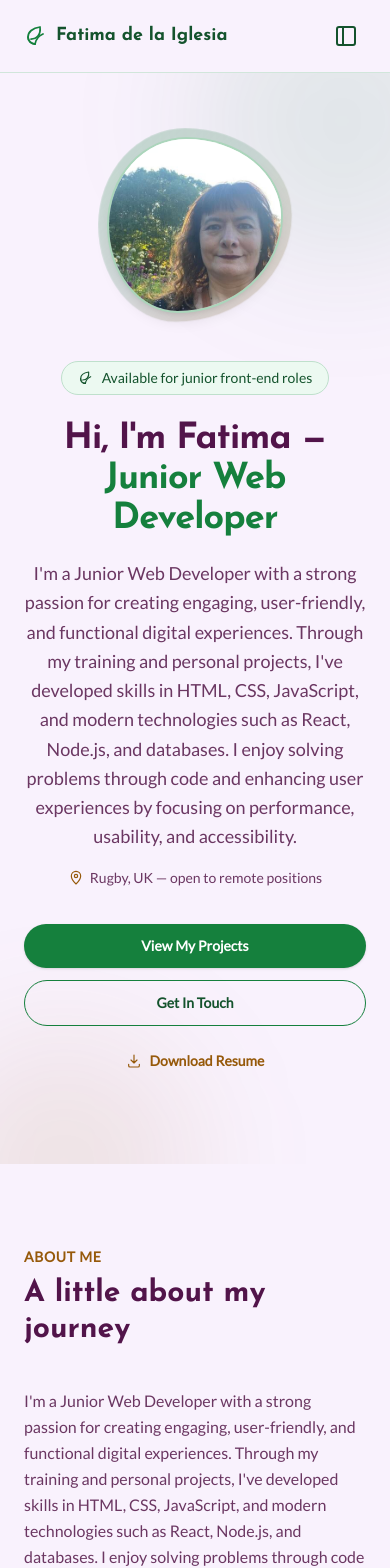
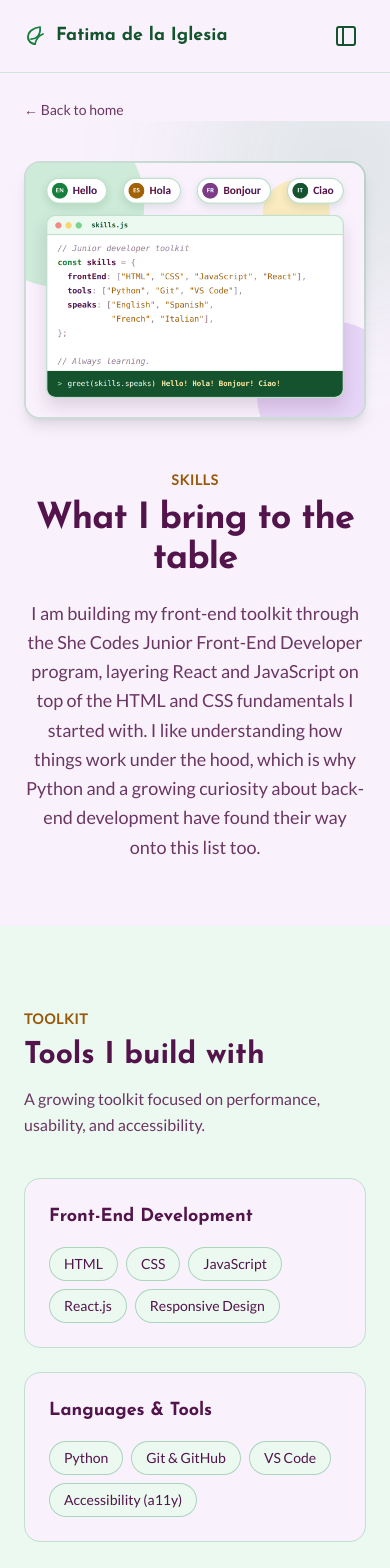
Before and after one commit to FatimadelaIglesia/new-portfolio, a Next.js app: page / in a window 390 px wide. Shown: the top 1568 px of the page. Built offline with nearby package versions, Linux system fonts and the light colour scheme.

Commit message:
Update page.tsx

```diff
--- a/src/app/page.tsx
+++ b/src/app/page.tsx
@@ -1,21 +1,112 @@
-import About from "@/components/About";
-import Contact from "@/components/Contact";
-import Hero from "@/components/Hero";
+import type { Metadata } from "next";
+import Image from "next/image";
+import Link from "next/link";
 import Navbar from "@/components/Navbar";
 import Footer from "@/components/Footer";
-import Projects from "@/components/Projects";
-import Skills from "@/components/Skills";
+import CtaBanner from "@/components/CtaBanner";
+import { skills } from "@/lib/data";
 
-export default function Home() {
+export const metadata: Metadata = {
+  title: "Skills",
+  description:
+    "The tools Fatima de la Iglesia builds with: HTML, CSS, JavaScript, React and Python, plus the four languages she speaks.",
+};
+
+export default function SkillsPage() {
   return (
     <>
       <Navbar />
       <main className="flex-1">
-        <Hero />
-        <About />
-        <Skills />
-        <Projects />
-        <Contact />
+        <div className="mx-auto max-w-[76rem] px-6 pt-6 sm:px-8">
+          <Link
+            href="/"
+            className="inline-flex items-center gap-1.5 text-sm font-medium text-text-muted transition-colors hover:text-primary"
+          >
+            {"\u2190"} Back to home
+          </Link>
+        </div>
+
+        <section className="relative overflow-hidden px-6 pt-10 pb-16 sm:px-8 sm:pt-16">
+          <div
+            aria-hidden="true"
+            className="pointer-events-none absolute -top-24 -right-24 h-72 w-72 rounded-full bg-primary/10 blur-3xl sm:h-96 sm:w-96"
+          />
+          <div className="relative mx-auto flex max-w-6xl flex-col-reverse items-center gap-12 lg:flex-row lg:justify-between">
+            <div className="max-w-xl text-center lg:text-left">
+              <span className="text-sm font-semibold uppercase tracking-wider text-accent">
+                Skills
+              </span>
+              <h1 className="mt-2 font-heading text-4xl font-bold tracking-tight text-text sm:text-5xl">
+                What I bring to the table
+              </h1>
+              <p className="mt-5 text-lg leading-relaxed text-text-muted">
+                I am building my front-end toolkit through the She Codes
+                Junior Front-End Developer program, layering React and
+                JavaScript on top of the HTML and CSS fundamentals I started
+                with. I like understanding how things work under the hood,
+                which is why Python and a growing curiosity about back-end
+                development have found their way onto this list too.
+              </p>
+            </div>
+            <div className="relative shrink-0 overflow-hidden rounded-2xl border-2 border-primary/20 shadow-lg">
+              <Image
+                src="/skills-graphic.png"
+                alt="Code editor listing HTML, CSS, JavaScript, React, Python and Git, with greetings in English, Spanish, French and Italian"
+                width={480}
+                height={360}
+                priority
+                className="object-cover"
+              />
+            </div>
+          </div>
+        </section>
+
+        <section className="bg-surface px-6 py-20 sm:px-8">
+          <div className="mx-auto max-w-6xl">
+            <div className="max-w-2xl">
+              <span className="text-sm font-semibold uppercase tracking-wider text-accent">
+                Toolkit
+              </span>
+              <h2 className="mt-2 font-heading text-3xl font-bold text-text sm:text-4xl">
+                Tools I build with
+              </h2>
+              <p className="mt-3 text-base leading-relaxed text-text-muted">
+                A growing toolkit focused on performance, usability, and
+                accessibility.
+              </p>
+            </div>
+            <div className="mt-10 grid gap-6 sm:grid-cols-2">
+              {Object.entries(skills).map(([category, items]) => (
+                <div
+                  key={category}
+                  className="rounded-2xl border border-border bg-background p-6 transition-shadow hover:shadow-md"
+                >
+                  <h3 className="font-heading text-lg font-semibold text-primary-dark">
+                    {category}
+                  </h3>
+                  <ul className="mt-4 flex flex-wrap gap-2">
+                    {items.map((item) => (
+                      <li
+                        key={item}
+                        className="rounded-full border border-primary/30 bg-surface px-3.5 py-1.5 text-sm font-medium text-text transition-colors hover:border-primary hover:text-primary-dark"
+                      >
+                        {item}
+                      </li>
+                    ))}
+                  </ul>
+                </div>
+              ))}
+            </div>
+          </div>
+        </section>
+
+        <div className="pt-20">
+          <CtaBanner
+            title="Want to see these skills in action?"
+            text="My projects put HTML, CSS, JavaScript and React to work. Browse the code on GitHub and see how I build."
+            primary={{ label: "Explore my projects", href: "/projects" }}
+          />
+        </div>
       </main>
       <Footer />
     </>
```
